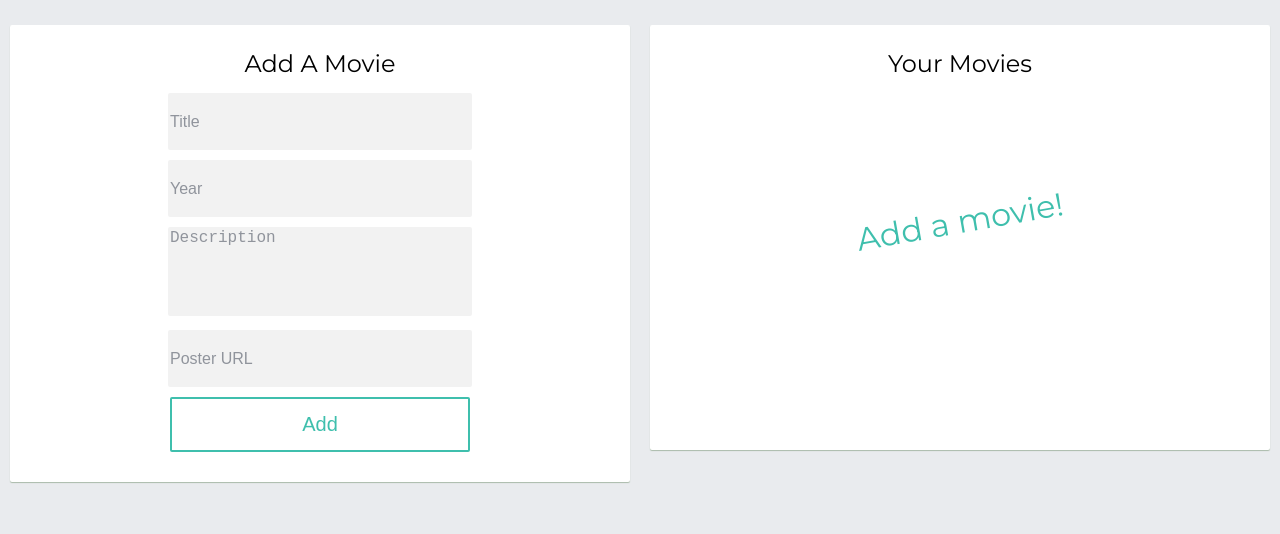
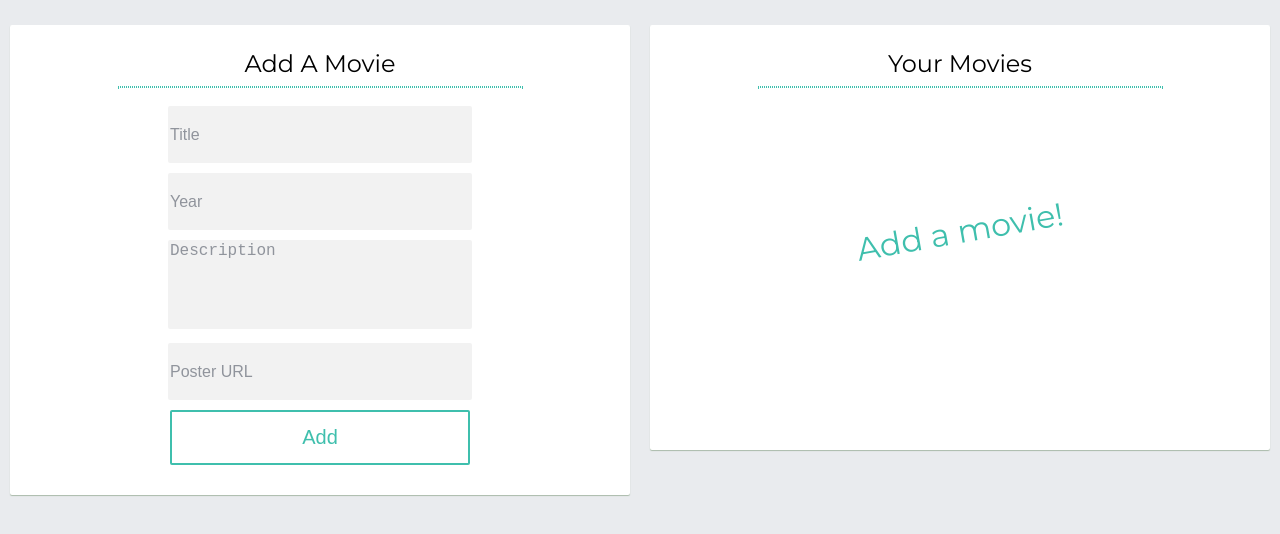
Before and after one commit to joehdodd/movieApp, a React (Create React App) app: page / in a window 1280 px wide. Shown: the top 534 px of the page. Built offline with nearby package versions, Linux system fonts and the light colour scheme.

Commit message:
update styles

```diff
--- a/src/App.css
+++ b/src/App.css
@@ -11,6 +11,12 @@ img {
 
 a {
   text-decoration: none;
+}
+
+hr {
+  max-width: 65%;
+  color: #3fbfad;
+  border: 1px dotted;
 }
 
 /*=====================
@@ -184,8 +190,9 @@ button:hover {
 .add-movie {
   text-align: center;
   transform: rotate(-10deg);
-  font-size: 1.25rem;
+  font-size: 2rem;
   color: #3fbfad;
+  margin: 20%;
 }
 
 
@@ -220,7 +227,6 @@ button:hover {
 
   .add-movie {
     text-align: center;
-    margin: 20%;
     transform: rotate(-10deg);
     font-size: 2rem;
   }
--- a/src/App.js
+++ b/src/App.js
@@ -56,10 +56,12 @@ class MovieIndex extends Component {
       <div className="container-row">
           <div className="wrapper">
             <h3 className="heading">Add A Movie</h3>
+            <hr></hr>
             <AddMovie addMovie={this.props.addMovie}/>
           </div>
           <div className="wrapper">
             <h3 className="heading">Your Movies</h3>
+            <hr></hr>
             {areMovies.length === 0 ? (
               <p className="add-movie">Add a movie!</p>
             ) : (
@@ -142,6 +144,7 @@ class MovieDetails extends Component {
           <div className="container">
             <h3 className="heading">Movie Details</h3>
           </div>
+          <hr></hr>
           <div className="container">
             <div className="flex">
               <img src={movie[id].image} alt={movie[id].title}/>
```
